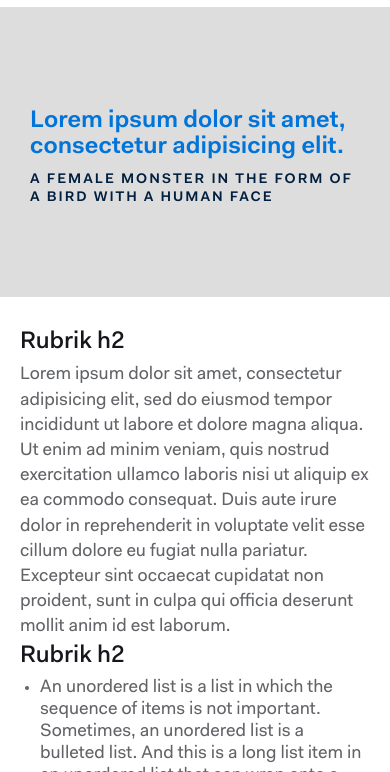
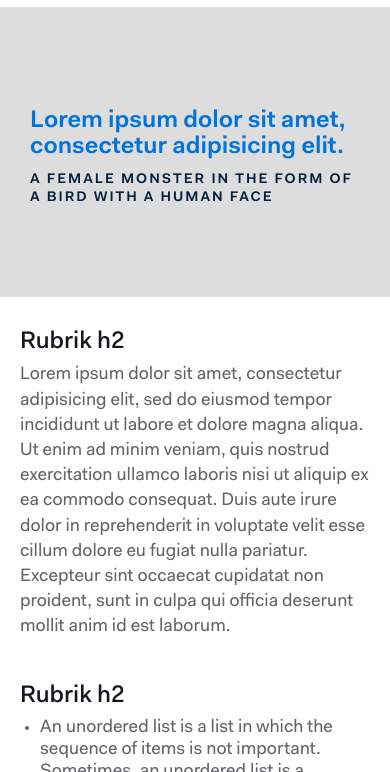
Before and after one commit to harpy-css/harpy, a website: page index.html in a window 390 px wide. Shown: the part 72-844 px from the top of the page. Drawn offline with Linux system fonts and the light colour scheme.

Commit message:
Box-sizing: inherit. Läs mer: https://css-tricks.com/inheriting-box-sizing-probably-slightly-better-best-practice/

```diff
--- a/index.html
+++ b/index.html
@@ -115,7 +115,7 @@ HHHHHHHHH     HHHHHHHHH  aaaaaaaaaa  aaaarrrrrrr             p::::::pppppppp
 
 
 		    <div class="row mtl-sm mts-xs">
-		    	<div class="col-xs-12 col-sm-12 col-md-6">
+		    	<div class="col-xs-12 col-sm-12 col-md-6 pbl-xs pbs-sm">
 			    	<h2>Rubrik h2</h2>
 			    	<p><span class="">Lorem ipsum dolor</span> sit amet, consectetur adipisicing elit, sed do eiusmod
 			    	tempor incididunt ut labore et dolore magna aliqua. Ut enim ad minim veniam,
@@ -125,7 +125,7 @@ HHHHHHHHH     HHHHHHHHH  aaaaaaaaaa  aaaarrrrrrr             p::::::pppppppp
 			    	proident, sunt in culpa qui officia deserunt mollit anim id est laborum.</p>
 			    </div>
 
-			    <div class="col-md-6 col-sm-12 mtl-xs mn-sm">
+			    <div class="col-md-6 col-sm-12">
 			    	<h2>Rubrik h2</h2>
 			    	<ul class="">
 						<li><span class="">An unordered list</span> is a list in which the sequence of items is not important. Sometimes, an unordered list is a bulleted list. And this is a long list item in an unordered list that can wrap onto a new line. </li>
--- a/scss/atoms/base/_base.scss
+++ b/scss/atoms/base/_base.scss
@@ -2,8 +2,8 @@
 		2. BASE
 -------------------------------------------------------------- */
 
-* {
-  @include box-sizing();
+*, *:before, *:after {
+  box-sizing: inherit;
   -webkit-font-smoothing: antialiased;
   -moz-font-smoothing: antialiased;
   -o-font-smoothing: antialiased;
@@ -18,6 +18,7 @@
 }
 
 html {
+  @include box-sizing();
   overflow-y: scroll;
   min-height: 100%;
   position: relative;
```
Also changed, not shown: css/harpy.css, css/harpy.min.css, 1 other file.
